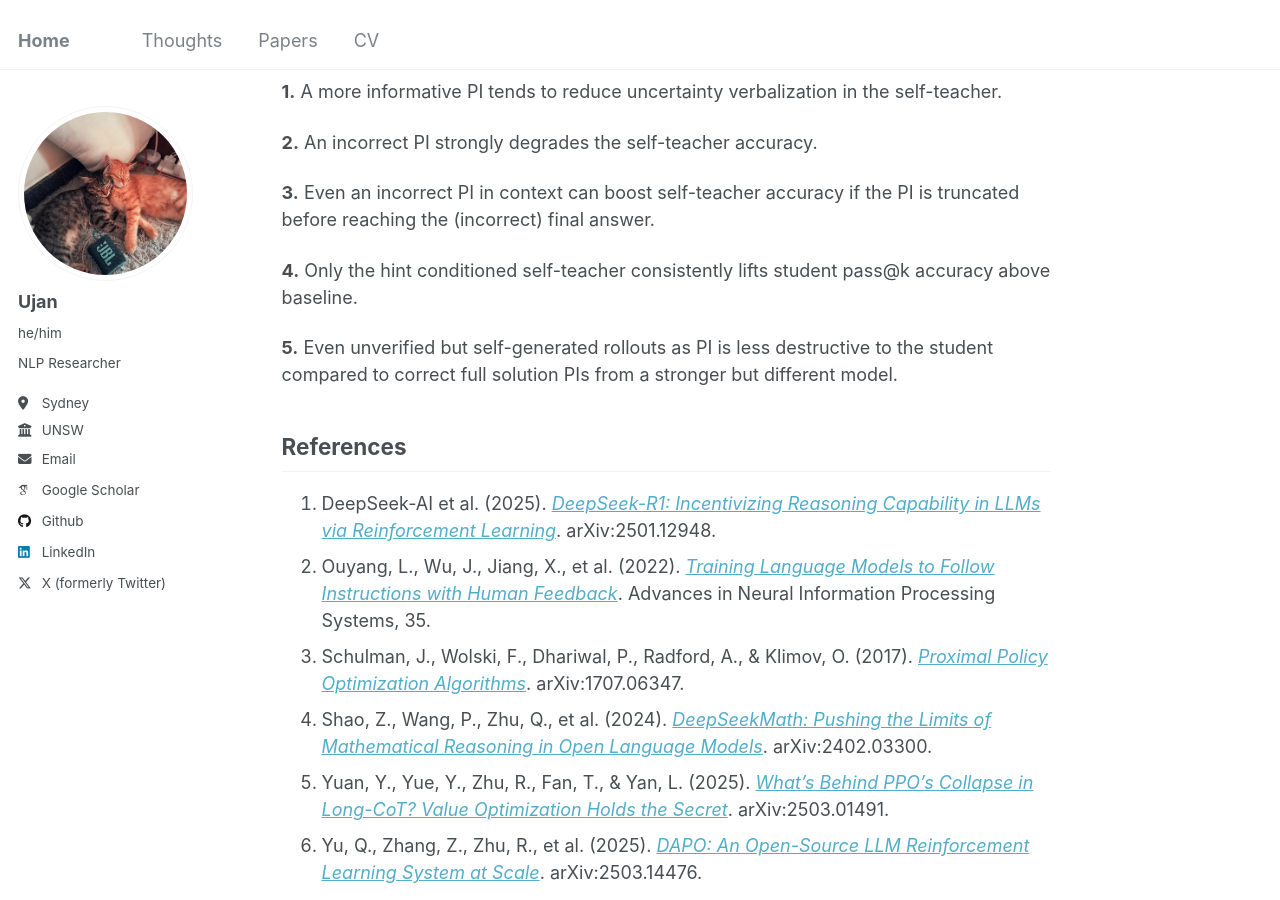
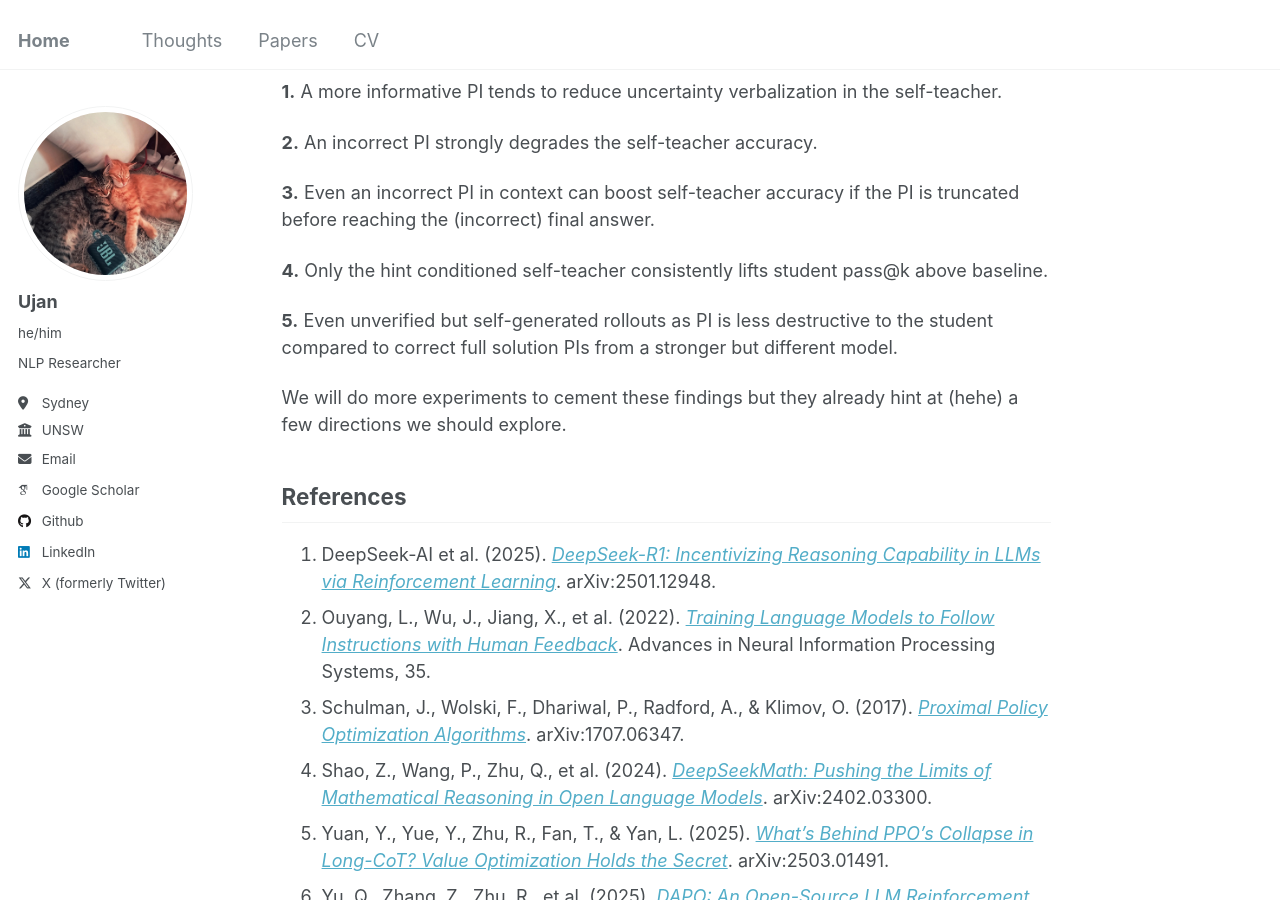
Before and after one commit to tatami-galaxy/tatami-galaxy.github.io, a Jekyll site: the page built from _posts/2026-07-01-self-distillation-post-1.md, in a window 1280 px wide and 900 px high, scrolled down 8997 px. Built offline with Jekyll 4.4.1, drawn with Linux system fonts in a browser that asks for light colours; some web fonts are replaced.

Commit message:
self distill blog

```diff
--- a/_posts/2026-07-01-self-distillation-post-1.md
+++ b/_posts/2026-07-01-self-distillation-post-1.md
@@ -128,9 +128,11 @@ The rollout PI again has an interesting behavior if we contrast it with the full
 
 **3.** Even an incorrect PI in context can boost self-teacher accuracy if the PI is truncated before reaching the (incorrect) final answer.
 
-**4.** Only the hint conditioned self-teacher consistently lifts student pass@k accuracy above baseline.
+**4.** Only the hint conditioned self-teacher consistently lifts student pass@k above baseline.
 
 **5.** Even unverified but self-generated rollouts as PI is less destructive to the student compared to correct full solution PIs from a stronger but different model.
+
+We will do more experiments to cement these findings but they already hint at (hehe) a few directions we should explore.
 
 
 
```
